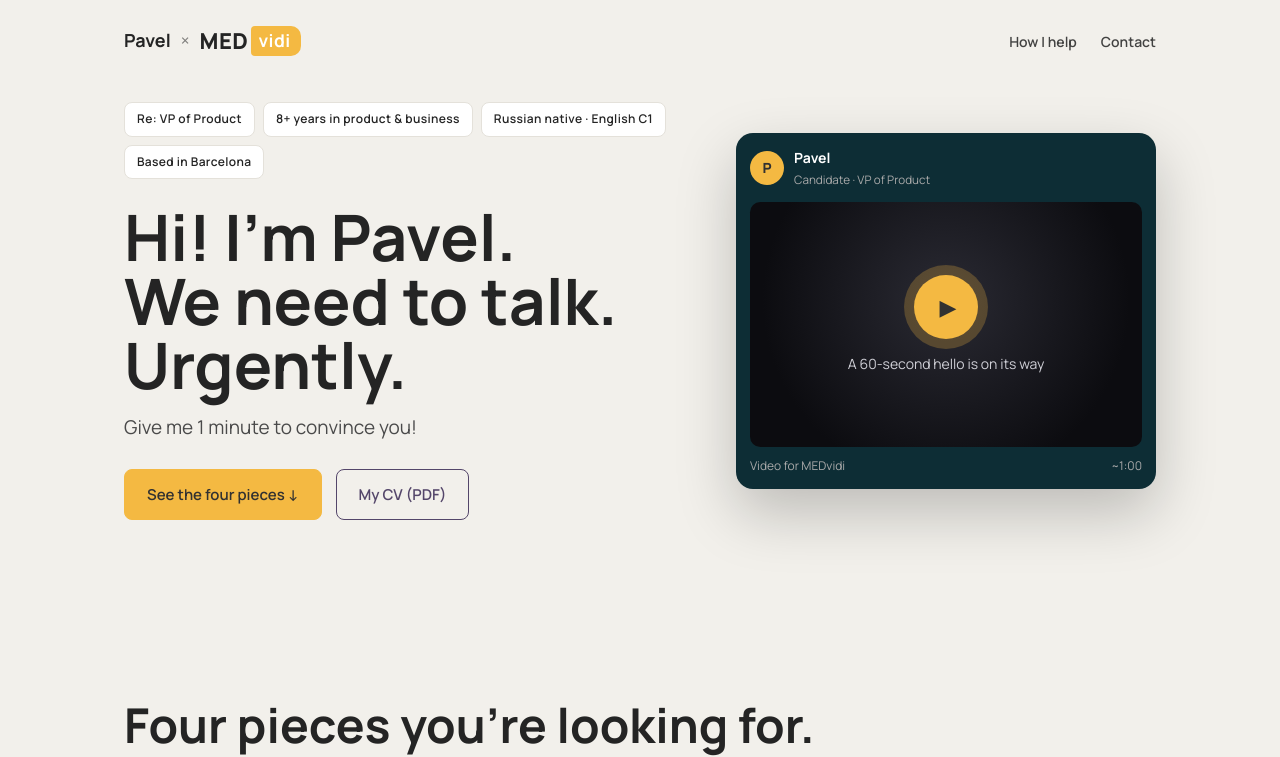
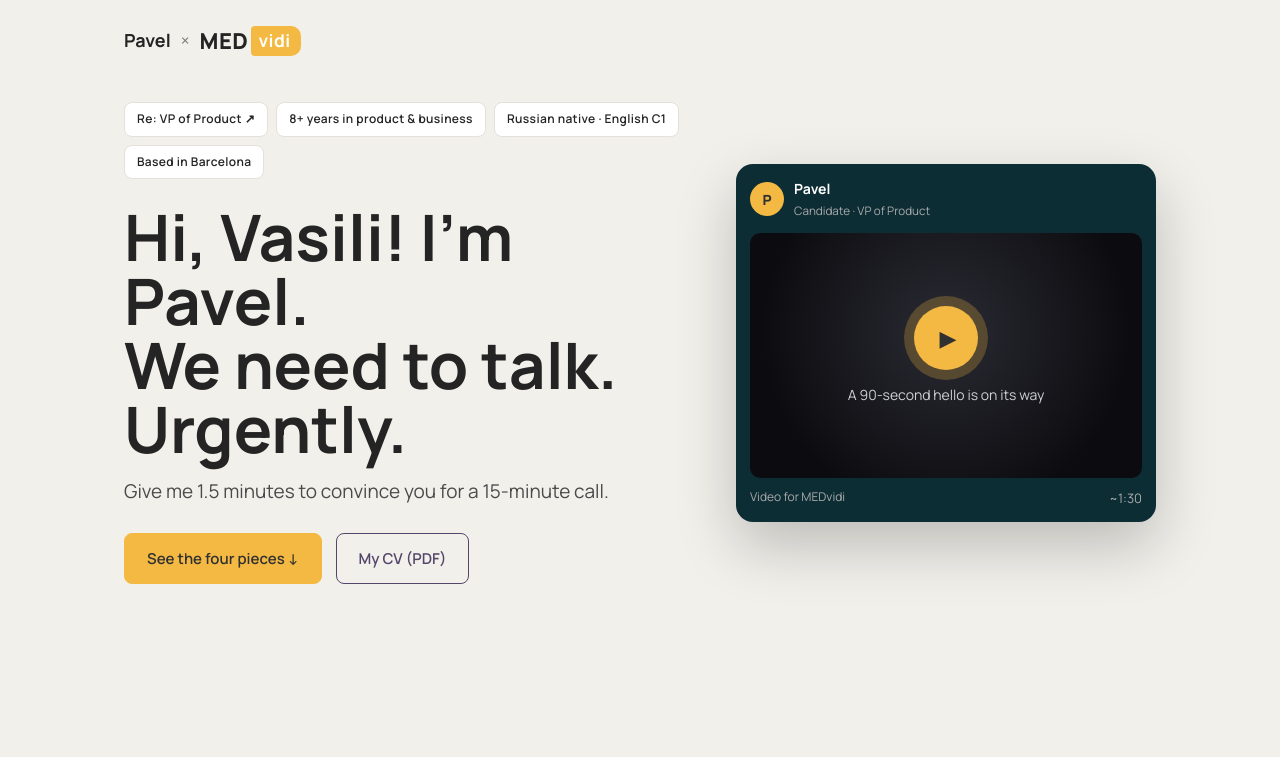
Before and after one commit to pavelkokora-oss/pavel-x-medvidi, a plain HTML site: page index.html in a window 1280 px wide. Shown: the top 757 px of the page. Drawn offline with Linux system fonts and the light colour scheme.

Commit message:
Hero for Vasili, vacancy link, 15-minute CTA, hide header nav
Co-Authored-By: Claude Opus 5.5 <noreply@anthropic.com>

```diff
--- a/index.html
+++ b/index.html
@@ -332,6 +332,9 @@
   .halves .kicker:empty { display:none; }
   .doodle { border-radius:4px 0 0 4px; padding:8px 46px 12px 20px; clip-path:polygon(0 0, calc(100% - 30px) 0, 100% 50%, calc(100% - 30px) 100%, 0 100%); }
   @media (max-width:760px) { .doodle { padding:6px 32px 8px 14px; clip-path:polygon(0 0, calc(100% - 20px) 0, 100% 50%, calc(100% - 20px) 100%, 0 100%); } }
+  .video-card.placeholder .video-foot span:last-child { font-size:0; }
+  .video-card.placeholder .video-foot span:last-child::after { content:"~1:30"; font-size:13px; }
+  header.nav nav { display:none; }
 
 </style>
 </head>
@@ -345,9 +348,9 @@
     </header>
     <div class="hero-grid">
       <div>
-        <div style="margin-top:36px"><span class="pill">Re: VP of Product</span><span class="pill">8+ years in product &amp; business</span><span class="pill">Russian native · English C1</span><span class="pill">Based in Barcelona</span></div>
-        <h1>Hi! I&#x27;m Pavel.<br>We need to talk. Urgently.</h1>
-        <p class="hero-sub">Give me 1 minute to convince you!</p>
+        <div style="margin-top:36px"><a class="pill" href="https://medvidi.com/careers/co/remote/48.86D-15.60A/vp-of-product/all" target="_blank" rel="noopener" style="text-decoration:none">Re: VP of Product ↗</a><span class="pill">8+ years in product &amp; business</span><span class="pill">Russian native · English C1</span><span class="pill">Based in Barcelona</span></div>
+        <h1>Hi, Vasili! I&#x27;m Pavel.<br>We need to talk. Urgently.</h1>
+        <p class="hero-sub">Give me 1.5 minutes to convince you for a 15-minute call.</p>
         <div class="actions">
           <a class="btn" href="#match">See the four pieces ↓</a>
           <a class="btn ghost" href="https://snazzy-axolotl-240e64.netlify.app/Pavel_Kokora_CV.pdf" target="_blank" rel="noopener">My CV (PDF)</a>
@@ -358,7 +361,7 @@
         <!-- VIDEO SLOT: add {"video": {"url": "...mp4", "poster": "...jpg", "duration": "1:00"}} to content.json -->
         <div class="video-card placeholder">
           <div class="video-head"><span class="avatar">P</span><div><b>Pavel</b><br><small>Candidate · VP of Product</small></div></div>
-          <div class="video-slot"><span class="play">▶</span><span>A 60-second hello is on its way</span></div>
+          <div class="video-slot"><span class="play">▶</span><span>A 90-second hello is on its way</span></div>
           <div class="video-foot"><span>Video for MEDvidi</span><span>~1:00</span></div>
         </div>
       </div>
@@ -430,7 +433,7 @@
 
 <section class="band dark cta" id="contact">
   <div class="wrap">
-    <h2>So… shall we talk?</h2>
+    <h2>So, Vasili, shall we talk for 15 minutes? :)</h2>
     <div class="actions">
       <a class="btn ghost" href="mailto:pavel.kokora@gmail.com">Email me</a>
       <a class="btn ghost" href="https://t.me/pavelkokora" target="_blank" rel="noopener">Telegram</a>
```
